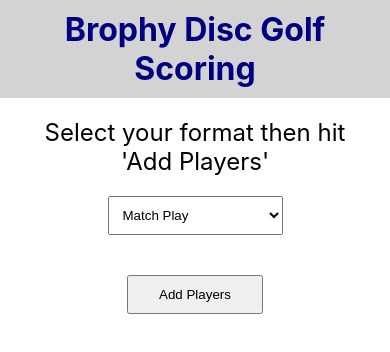
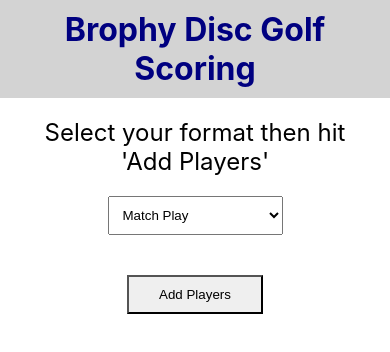
Before and after one commit to brophy57473/discgolf, a React (Create React App) app: page / in a window 390 px wide. Shown: the top 352 px of the page. Built offline with nearby package versions, Linux system fonts and the light colour scheme.

Commit message:
fix button styling on iOS mobile 1.0

```diff
--- a/src/index.css
+++ b/src/index.css
@@ -116,3 +116,6 @@ form {
 .won-hole {
   width: 50px;
 }
+button {
+  -webkit-appearance: none;
+}
```
